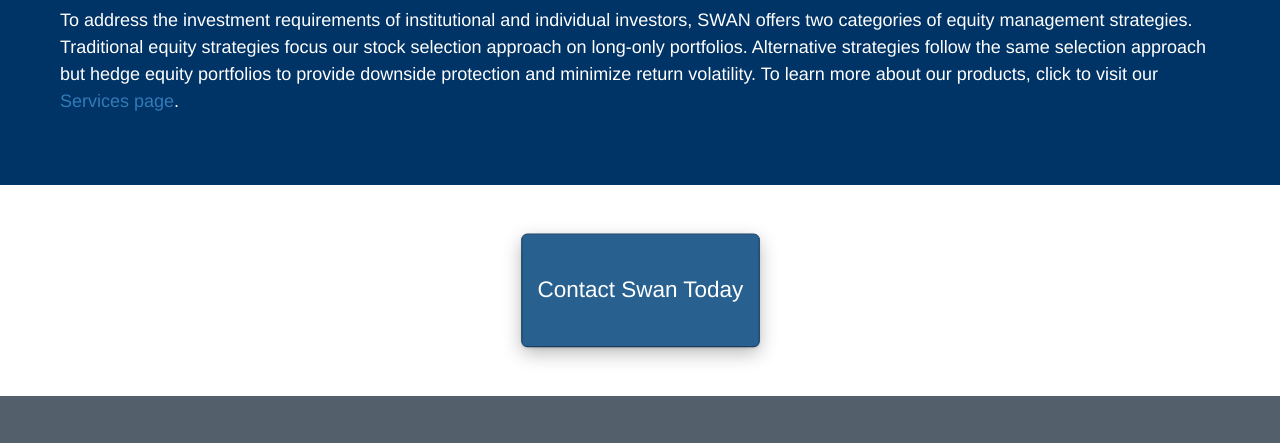
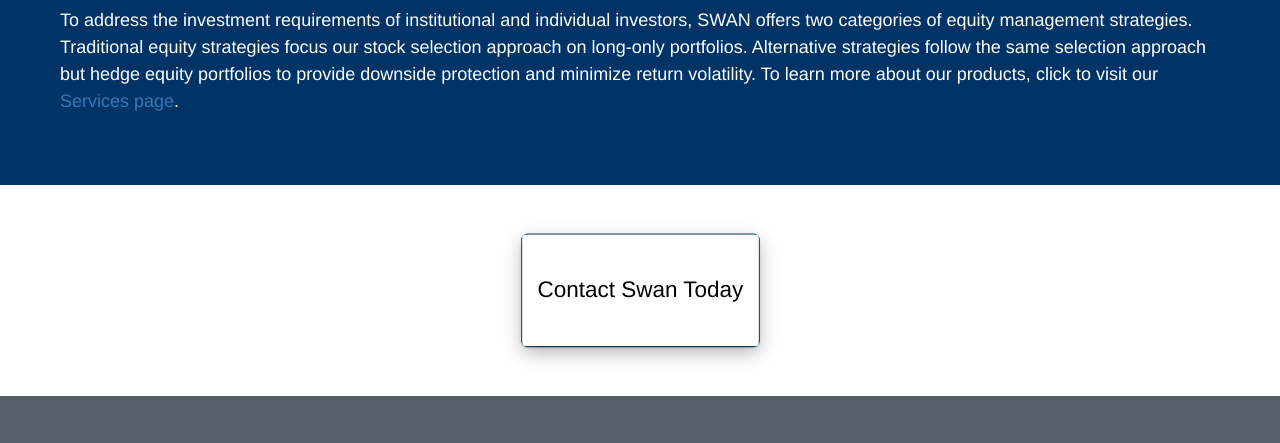
Before and after one commit to kmwboston/swan-website, a plain HTML site: page approach.html in a window 1280 px wide. In both pictures the pointer is over the button "Contact Swan Today". Shown: the part 1728-2171 px from the top of the page. Drawn offline with nearby package versions, Linux system fonts and the light colour scheme.

Commit message:
changed how buttons change color on hover

```diff
--- a/css/swan-styles.css
+++ b/css/swan-styles.css
@@ -185,10 +185,14 @@
 .col-sm-12 .btn:hover {
   -webkit-transform: scale(1.25, 1.25);
   transform: scale(1.25, 1.25);
+  background-color: white;
+  color: black;
 }
 
 .col-sm-12 .btn:hover::after {
   opacity: 1;
+  background-color: white;
+  color: black
 }
 
 /* Custom page CSS
```
